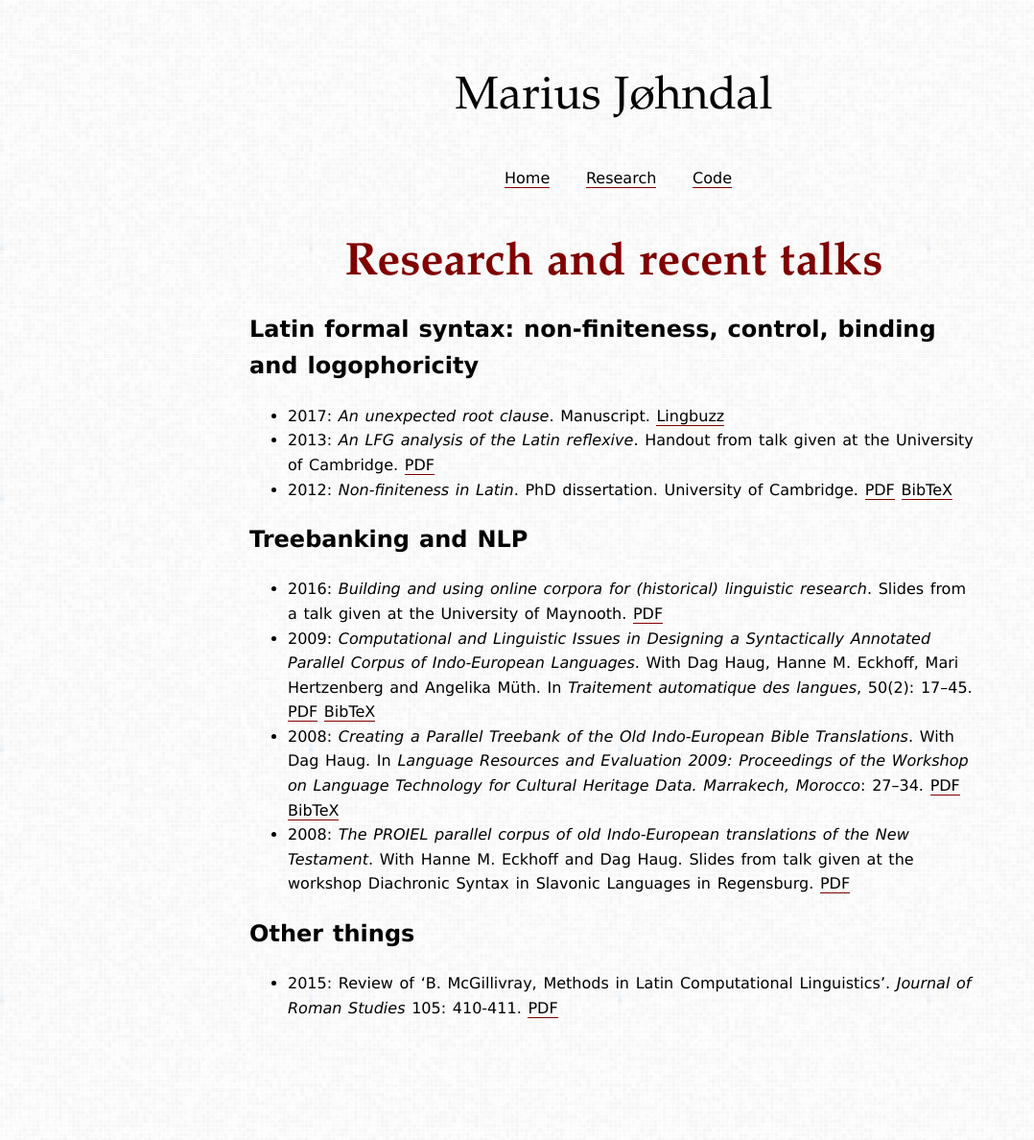
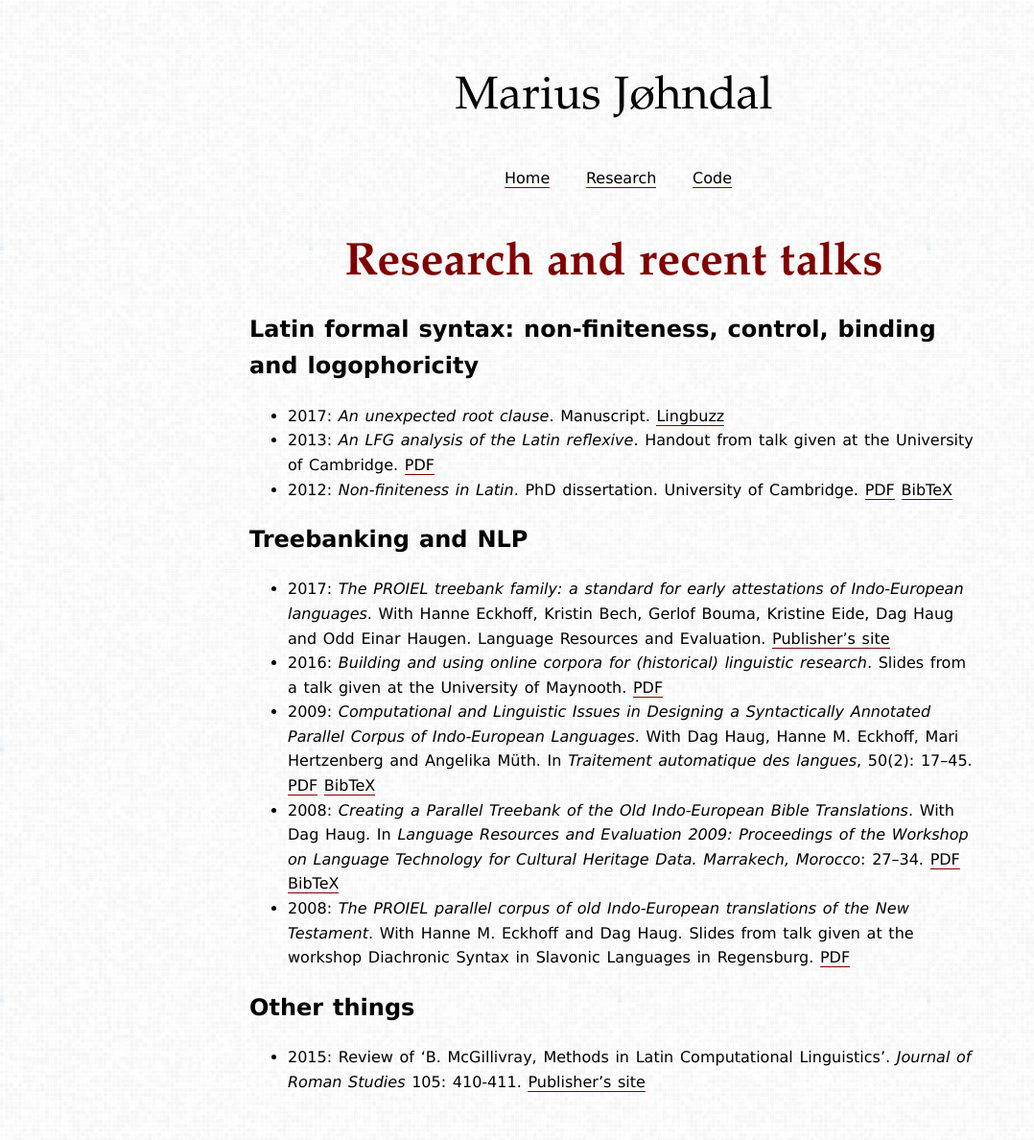
Before and after one commit to mlj/mlj.github.io, a Jekyll site: the page built from research/index.md, in a window 1280 px wide. Shown: the whole page at 96% size, without its empty margins (0-1078 px from the left). Built offline with Jekyll 4.4.1, drawn with Linux system fonts in a browser that asks for light colours; some web fonts are replaced; before the commit the page ends 1111 px from its top, so only the background shows below that.

Commit message:
Add new paper

```diff
--- a/research/index.md
+++ b/research/index.md
@@ -11,6 +11,7 @@ title: Research and recent talks
 
 ## Treebanking and NLP
 
+* 2017: _The PROIEL treebank family: a standard for early attestations of Indo-European languages_. With Hanne Eckhoff, Kristin Bech, Gerlof Bouma, Kristine Eide, Dag Haug and Odd Einar Haugen. Language Resources and Evaluation. [Publisher's site](https://link.springer.com/article/10.1007/s10579-017-9388-5)
 * 2016: _Building and using online corpora for (historical) linguistic research_. Slides from a talk given at the University of Maynooth. [PDF](http://folk.uio.no/mariuslj/johndal-2016-maynooth.pdf)
 * 2009: _Computational and Linguistic Issues in Designing a Syntactically Annotated Parallel Corpus of Indo-European Languages_. With Dag Haug, Hanne M. Eckhoff, Mari Hertzenberg and Angelika Müth. In _Traitement automatique des langues_, 50(2): 17–45. [PDF](http://www.atala.org/IMG/pdf/TAL-2009-50-2-01-Haug.pdf) [BibTeX](proiel-2009-tal.bib)
 * 2008: _Creating a Parallel Treebank of the Old Indo-European Bible Translations_. With Dag Haug. In _Language Resources and Evaluation 2009: Proceedings of the Workshop on Language Technology for Cultural Heritage Data. Marrakech, Morocco_: 27–34. [PDF](http://www.lrec-conf.org/proceedings/lrec2008/workshops/W22_Proceedings.pdf#page=31) [BibTeX](proiel-2008-marrakech-paper.bib)
@@ -18,4 +19,4 @@ title: Research and recent talks
 
 ## Other things
 
-* 2015: Review of 'B. McGillivray, Methods in Latin Computational Linguistics'. _Journal of Roman Studies_ 105: 410-411. [PDF](http://journals.cambridge.org/abstract_S0075435815001112)
+* 2015: Review of 'B. McGillivray, Methods in Latin Computational Linguistics'. _Journal of Roman Studies_ 105: 410-411. [Publisher's site](http://journals.cambridge.org/abstract_S0075435815001112)
```
